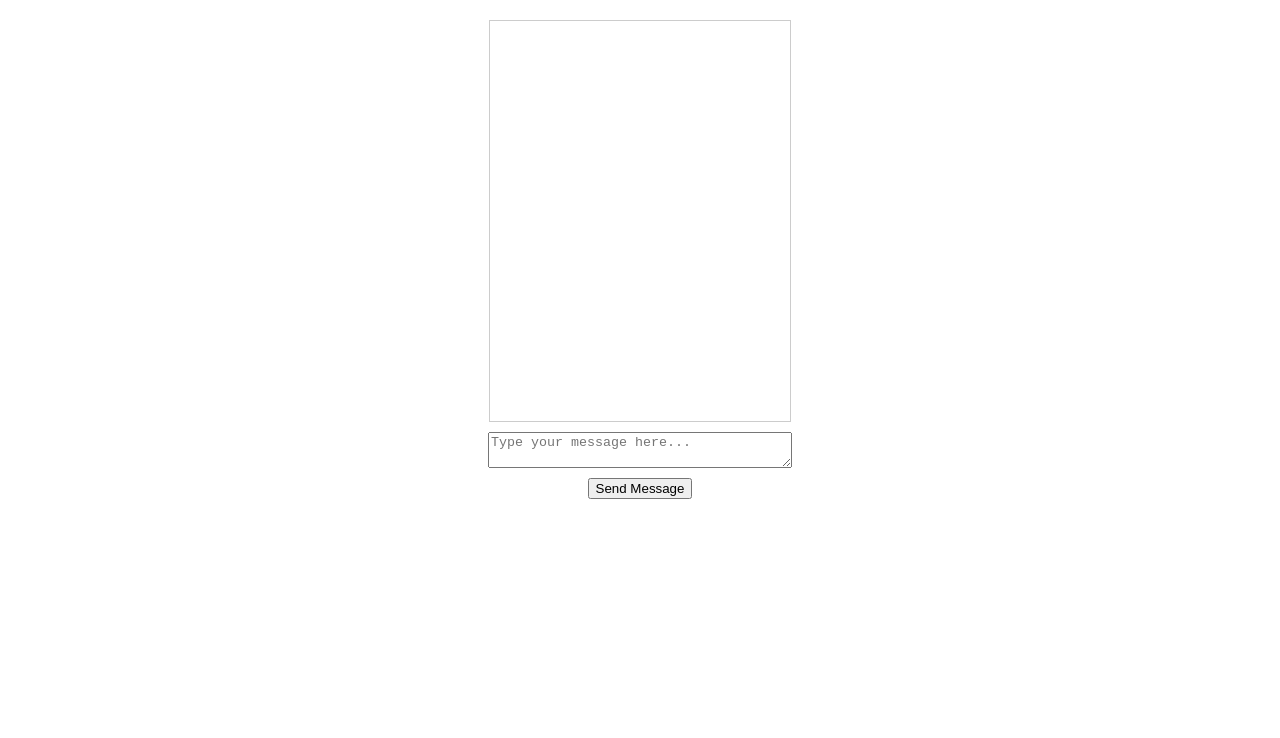
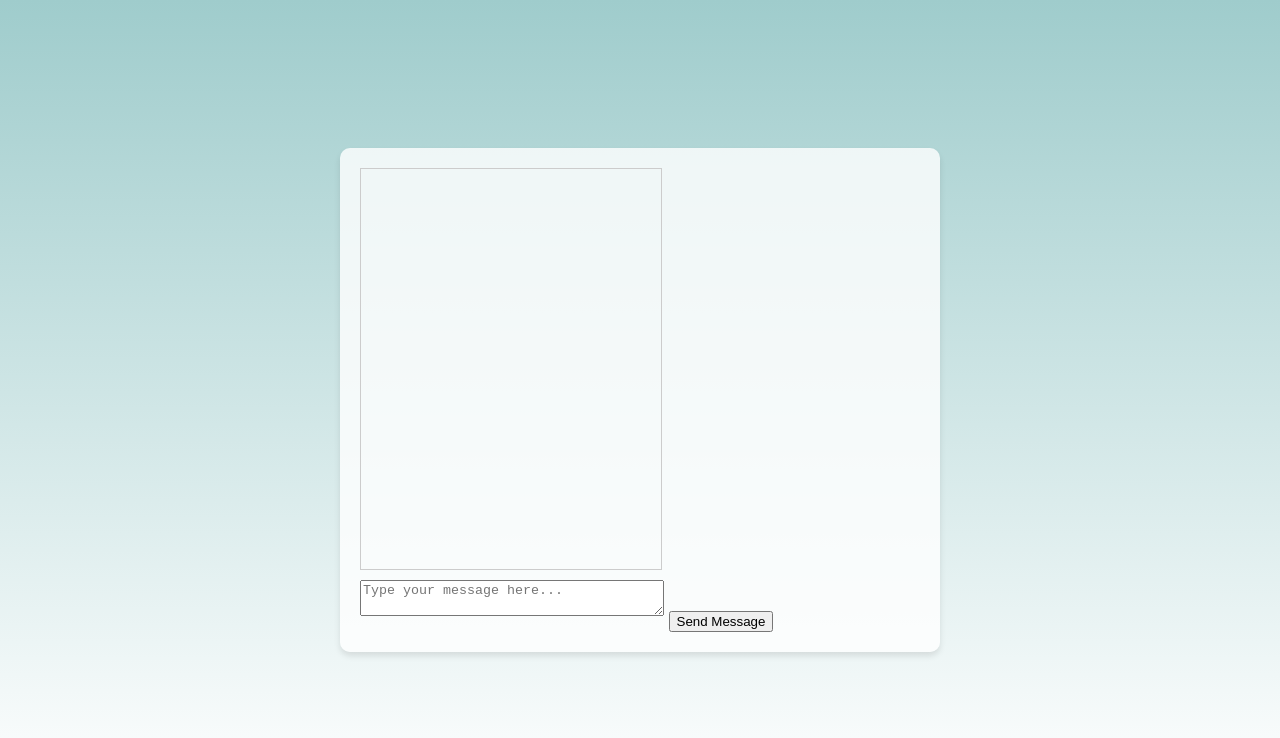
Before and after one commit to lksay3d/RentARide, a plain HTML site: page notification.html in a window 1280 px wide. Drawn offline with Linux system fonts and the light colour scheme.

Commit message:
Updated styling

```diff
--- a/notification.css
+++ b/notification.css
@@ -1,9 +1,17 @@
 /* Leia Kamal Sayed */
+@import url('https://fonts.googleapis.com/css2?family=Inter:wght@100..900&display=swap');
 
 body, html {
     margin: 0;
     padding: 0;
-    font-family: Arial, sans-serif;
+    width: 100%;
+    height: 100%;
+    background: linear-gradient(rgb(159, 204, 204), white);
+    font-family: 'Inter', sans-serif;
+    color: #333;
+    display: flex;
+    justify-content: center;
+    align-items: center;
 }
 
 .notification-area {
@@ -14,10 +22,14 @@ body, html {
 }
 
 .chat-container {
-    display: flex;
-    flex-direction: column;
-    align-items: center;
+    width: 80%;
+    max-width: 600px;
+    background: rgba(255, 255, 255, 0.8);
+    border-radius: 10px;
+    box-shadow: 0 4px 6px rgba(0, 0, 0, 0.1);
     padding: 20px;
+    margin: 20px;
+    box-sizing: border-box;
 }
 
 .message-list {
```
